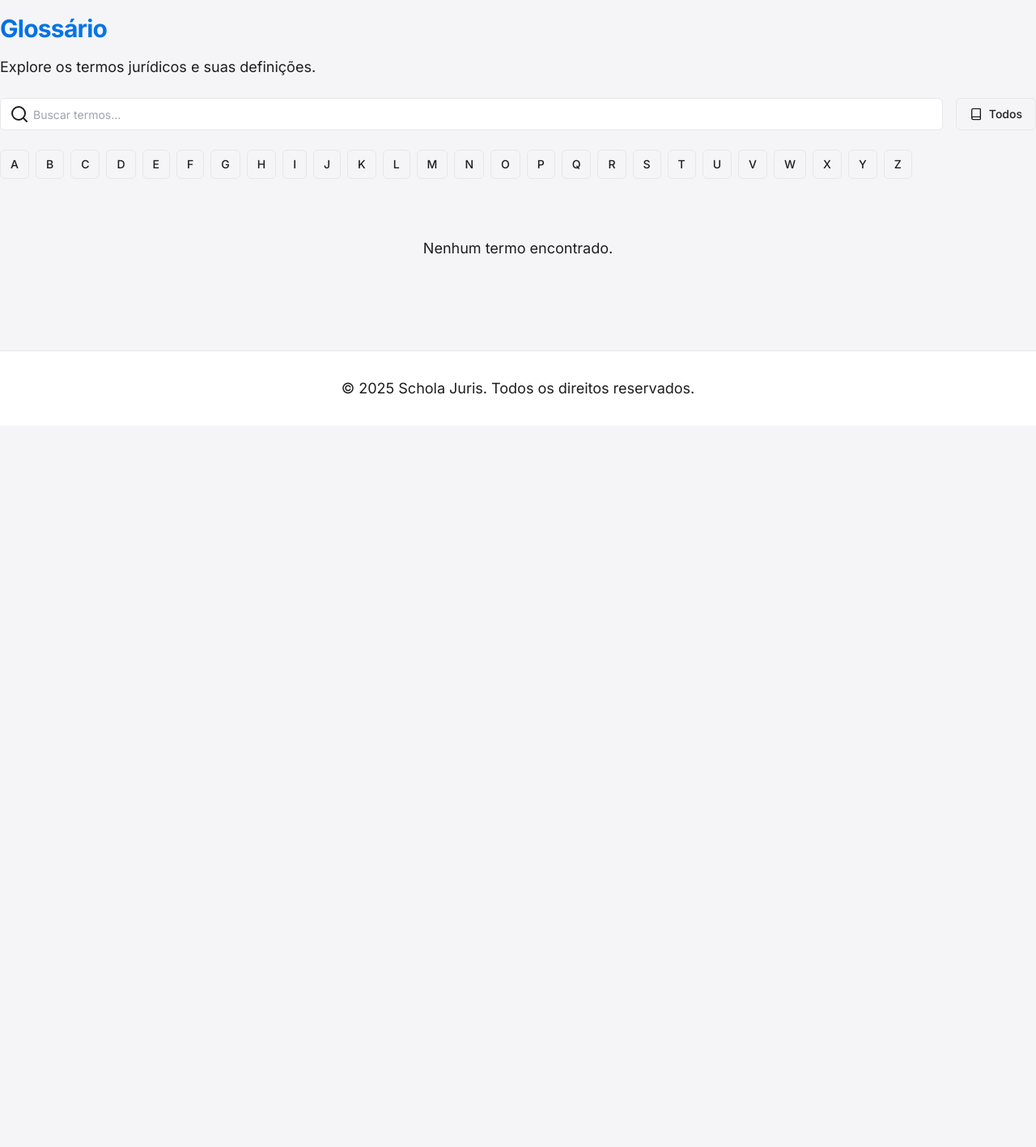
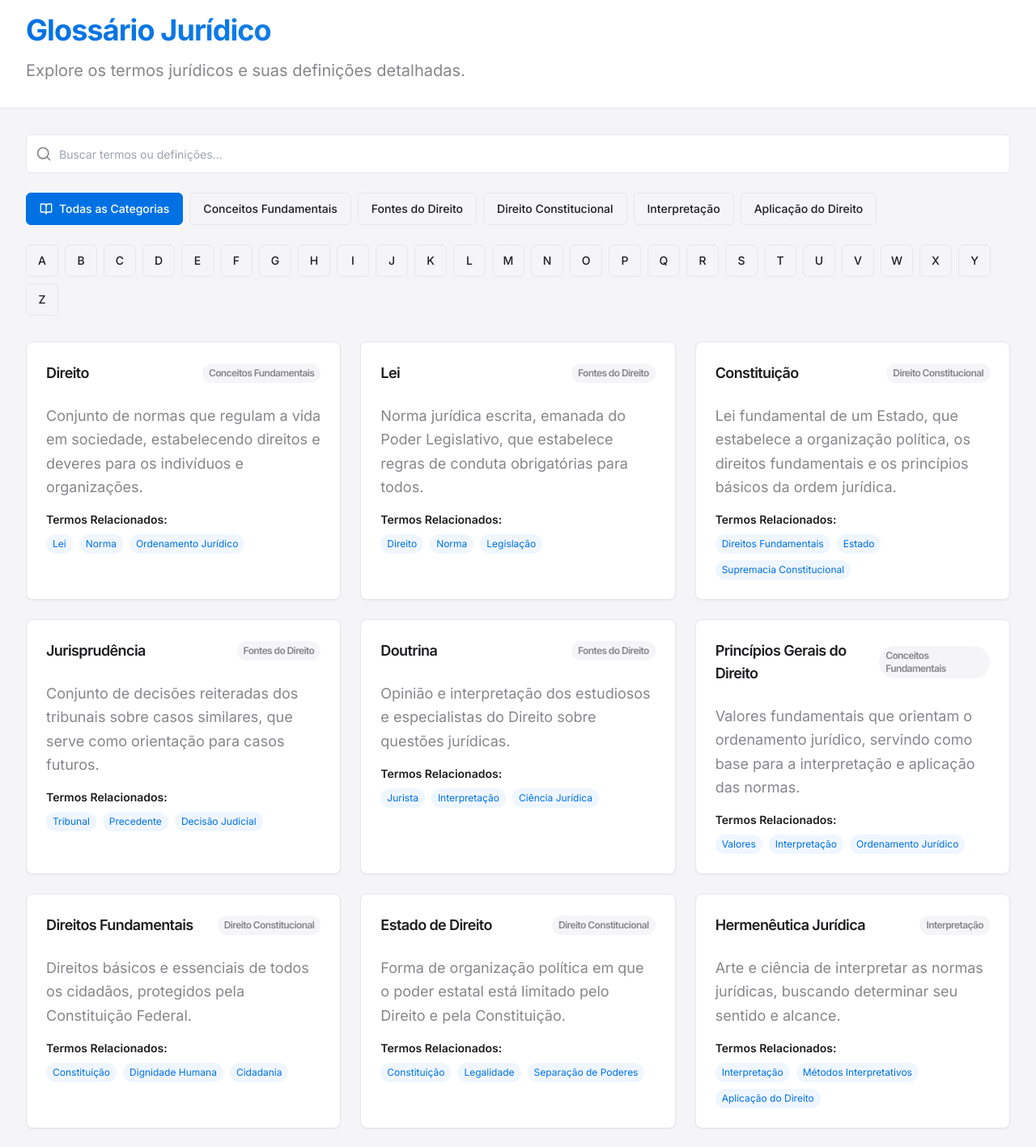
Before and after one commit to eduardobochnia/scholajuris, a Next.js app: page /glossario in a window 1280 px wide. Shown: the part 80-1497 px from the top of the page at 81% size. Before the commit the page ends 800 px from the top, so only its background shows below. Built offline with nearby package versions, Linux system fonts and the light colour scheme.

Commit message:
Corrigir módulos, biblioteca e glossário

```diff
--- a/src/app/biblioteca/page.tsx
+++ b/src/app/biblioteca/page.tsx
@@ -4,7 +4,7 @@ import { useState, useEffect } from 'react';
 import { Card, CardContent, CardHeader, CardTitle } from '@/components/ui/card';
 import { Input } from '@/components/ui/input';
 import { Button } from '@/components/ui/button';
-import { Search, Book, BookOpen, Bookmark } from 'lucide-react';
+import { Search, Book, BookOpen, Bookmark, AlertCircle } from 'lucide-react';
 import Link from 'next/link';
 
 interface Module {
@@ -12,10 +12,11 @@ interface Module {
   title: string;
   description: string;
   order: number;
+  slug: string;
   pills: {
     id: string;
     title: string;
-    description: string;
+    slug: string;
     order: number;
   }[];
 }
@@ -30,13 +31,19 @@ export default function BibliotecaPage() {
   useEffect(() => {
     const fetchModules = async () => {
       try {
+        console.log('🔄 Carregando biblioteca...');
+
         const response = await fetch('/api/content/modules');
         if (!response.ok) {
-          throw new Error('Erro ao carregar módulos');
+          const errorData = await response.json();
+          throw new Error(errorData.details || errorData.error || 'Erro ao carregar módulos');
         }
         const data = await response.json();
+
+        console.log('✅ Biblioteca carregada:', data);
         setModules(data);
       } catch (err) {
+        console.error('❌ Erro ao carregar biblioteca:', err);
         setError(err instanceof Error ? err.message : 'Erro desconhecido');
       } finally {
         setLoading(false);
@@ -50,8 +57,7 @@ export default function BibliotecaPage() {
     const matchesSearch = module.title.toLowerCase().includes(searchQuery.toLowerCase()) ||
       module.description.toLowerCase().includes(searchQuery.toLowerCase()) ||
       module.pills.some(pill =>
-        pill.title.toLowerCase().includes(searchQuery.toLowerCase()) ||
-        pill.description.toLowerCase().includes(searchQuery.toLowerCase())
+        pill.title.toLowerCase().includes(searchQuery.toLowerCase())
       );
 
     if (selectedModule) {
@@ -63,75 +69,106 @@ export default function BibliotecaPage() {
 
   if (loading) {
     return (
-      <div className="flex items-center justify-center min-h-screen">
-        <div className="animate-spin rounded-full h-8 w-8 border-b-2 border-primary"></div>
+      <div className="min-h-screen bg-[#f5f5f7] flex items-center justify-center">
+        <div className="text-center">
+          <div className="animate-spin rounded-full h-12 w-12 border-b-2 border-[#0071e3] mx-auto mb-4"></div>
+          <p className="text-[#86868b]">Carregando biblioteca...</p>
+        </div>
       </div>
     );
   }
 
   if (error) {
     return (
-      <div className="p-4 text-red-500">
-        Erro ao carregar biblioteca: {error}
+      <div className="min-h-screen bg-[#f5f5f7] flex items-center justify-center">
+        <div className="text-center max-w-md mx-auto p-6">
+          <AlertCircle className="h-16 w-16 text-red-500 mx-auto mb-4" />
+          <h2 className="text-xl font-bold text-[#1d1d1f] mb-2">Erro ao carregar biblioteca</h2>
+          <p className="text-red-500 mb-4">{error}</p>
+          <button
+            onClick={() => window.location.reload()}
+            className="bg-[#0071e3] text-white px-6 py-2 rounded-lg hover:bg-[#0077ED] transition-colors duration-200"
+          >
+            Tentar Novamente
+          </button>
+        </div>
       </div>
     );
   }
 
   return (
-    <div className="container mx-auto py-8">
-      <div className="mb-8">
-        <h1 className="text-3xl font-bold mb-4">Biblioteca</h1>
-        <p className="text-muted-foreground mb-6">
-          Explore todo o conteúdo disponível e encontre o que você precisa.
-        </p>
+    <div className="min-h-screen bg-[#f5f5f7]">
+      {/* Header */}
+      <div className="bg-white border-b border-gray-200">
+        <div className="max-w-7xl mx-auto px-4 sm:px-6 lg:px-8 py-8">
+          <h1 className="text-4xl font-bold text-[#1d1d1f] mb-4">Biblioteca</h1>
+          <p className="text-xl text-[#86868b]">
+            Explore todo o conteúdo disponível e encontre o que você precisa.
+          </p>
+        </div>
+      </div>
 
-        <div className="flex gap-4 mb-6">
+      <div className="max-w-7xl mx-auto px-4 sm:px-6 lg:px-8 py-8">
+        {/* Search and Filters */}
+        <div className="flex gap-4 mb-8">
           <div className="relative flex-1">
-            <Search className="absolute left-3 top-1/2 transform -translate-y-1/2 text-muted-foreground" />
+            <Search className="absolute left-3 top-1/2 transform -translate-y-1/2 text-[#86868b] w-5 h-5" />
             <Input
               type="text"
               placeholder="Buscar por título, descrição ou conteúdo..."
               value={searchQuery}
               onChange={(e) => setSearchQuery(e.target.value)}
-              className="pl-10"
+              className="pl-10 h-12 bg-white border-gray-200 focus:border-[#0071e3] focus:ring-[#0071e3]"
             />
           </div>
           <Button
             variant="outline"
             onClick={() => setSelectedModule(null)}
-            className={!selectedModule ? 'bg-primary text-primary-foreground' : ''}
+            className={`h-12 px-6 ${!selectedModule ? 'bg-[#0071e3] text-white border-[#0071e3]' : 'border-gray-200'}`}
           >
             <Book className="mr-2 h-4 w-4" />
             Todos
           </Button>
         </div>
 
+        {/* Content Grid */}
         <div className="grid grid-cols-1 md:grid-cols-2 lg:grid-cols-3 gap-6">
           {filteredModules.map((module) => (
-            <Card key={module.id}>
+            <Card key={module.id} className="bg-white shadow-sm hover:shadow-lg transition-shadow duration-300">
               <CardHeader>
-                <CardTitle className="flex items-center gap-2">
-                  <BookOpen className="h-5 w-5" />
+                <CardTitle className="flex items-center gap-3 text-[#1d1d1f]">
+                  <div className="w-10 h-10 bg-gradient-to-br from-[#0071e3] to-[#007AFF] rounded-lg flex items-center justify-center">
+                    <BookOpen className="h-5 w-5 text-white" />
+                  </div>
                   {module.title}
                 </CardTitle>
               </CardHeader>
               <CardContent>
-                <p className="text-muted-foreground mb-4">
+                <p className="text-[#86868b] mb-4 line-clamp-2">
                   {module.description}
                 </p>
                 <div className="space-y-2">
-                  {module.pills.map((pill) => (
+                  <h4 className="font-medium text-[#1d1d1f] text-sm">Pílulas disponíveis:</h4>
+                  {module.pills.slice(0, 3).map((pill) => (
                     <Link
                       key={pill.id}
-                      href={`/pilulas/${pill.id}`}
-                      className="block p-2 hover:bg-muted rounded-md transition-colors"
+                      href={`/pilulas/${pill.slug}`}
+                      className="block p-2 hover:bg-[#f5f5f7] rounded-md transition-colors"
                     >
                       <div className="flex items-center gap-2">
-                        <Bookmark className="h-4 w-4 text-muted-foreground" />
-                        <span>{pill.title}</span>
+                        <Bookmark className="h-4 w-4 text-[#86868b]" />
+                        <span className="text-sm text-[#1d1d1f]">{pill.title}</span>
                       </div>
                     </Link>
                   ))}
+                  {module.pills.length > 3 && (
+                    <Link
+                      href={`/modulos/${module.slug}`}
+                      className="block p-2 text-[#0071e3] hover:text-[#0077ED] text-sm font-medium transition-colors"
+                    >
+                      Ver todas as {module.pills.length} pílulas →
+                    </Link>
+                  )}
                 </div>
               </CardContent>
             </Card>
@@ -140,9 +177,43 @@ export default function BibliotecaPage() {
 
         {filteredModules.length === 0 && (
           <div className="text-center py-12">
-            <p className="text-muted-foreground">
-              Nenhum conteúdo encontrado para "{searchQuery}".
+            <Book className="h-16 w-16 text-[#86868b] mx-auto mb-4" />
+            <h3 className="text-xl font-semibold text-[#1d1d1f] mb-2">
+              Nenhum conteúdo encontrado
+            </h3>
+            <p className="text-[#86868b]">
+              {searchQuery
+                ? `Nenhum resultado para "${searchQuery}".`
+                : 'Nenhum conteúdo disponível no momento.'
+              }
             </p>
+          </div>
+        )}
+
+        {/* Statistics */}
+        {modules.length > 0 && (
+          <div className="mt-12 bg-white rounded-2xl p-8 shadow-sm">
+            <h2 className="text-2xl font-bold text-[#1d1d1f] mb-6">Estatísticas da Biblioteca</h2>
+            <div className="grid grid-cols-1 md:grid-cols-3 gap-6">
+              <div className="text-center">
+                <div className="text-3xl font-bold text-[#0071e3] mb-2">
+                  {modules.length}
+                </div>
+                <div className="text-[#86868b]">Módulos Disponíveis</div>
+              </div>
+              <div className="text-center">
+                <div className="text-3xl font-bold text-[#34C759] mb-2">
+                  {modules.reduce((acc, module) => acc + module.pills.length, 0)}
+                </div>
+                <div className="text-[#86868b]">Total de Pílulas</div>
+              </div>
+              <div className="text-center">
+                <div className="text-3xl font-bold text-[#FF9500] mb-2">
+                  {Math.round(modules.reduce((acc, module) => acc + module.pills.length, 0) / modules.length)}
+                </div>
+                <div className="text-[#86868b]">Média por Módulo</div>
+              </div>
+            </div>
           </div>
         )}
       </div>
--- a/src/app/glossario/page.tsx
+++ b/src/app/glossario/page.tsx
@@ -4,107 +4,187 @@ import { useState, useEffect } from 'react';
 import { Card, CardContent, CardHeader, CardTitle } from '@/components/ui/card';
 import { Input } from '@/components/ui/input';
 import { Button } from '@/components/ui/button';
-import { Search, Book, Plus } from 'lucide-react';
-import Link from 'next/link';
+import { Search, Book, Plus, BookOpen } from 'lucide-react';
 
 interface GlossaryTerm {
   id: string;
   term: string;
   definition: string;
-  createdBy: string;
-  relatedTerms: {
-    id: string;
-    term: string;
-  }[];
+  category: string;
+  relatedTerms?: string[];
 }
+
+// Dados simulados do glossário
+const mockGlossaryTerms: GlossaryTerm[] = [
+  {
+    id: '1',
+    term: 'Direito',
+    definition: 'Conjunto de normas que regulam a vida em sociedade, estabelecendo direitos e deveres para os indivíduos e organizações.',
+    category: 'Conceitos Fundamentais',
+    relatedTerms: ['Lei', 'Norma', 'Ordenamento Jurídico']
+  },
+  {
+    id: '2',
+    term: 'Lei',
+    definition: 'Norma jurídica escrita, emanada do Poder Legislativo, que estabelece regras de conduta obrigatórias para todos.',
+    category: 'Fontes do Direito',
+    relatedTerms: ['Direito', 'Norma', 'Legislação']
+  },
+  {
+    id: '3',
+    term: 'Constituição',
+    definition: 'Lei fundamental de um Estado, que estabelece a organização política, os direitos fundamentais e os princípios básicos da ordem jurídica.',
+    category: 'Direito Constitucional',
+    relatedTerms: ['Direitos Fundamentais', 'Estado', 'Supremacia Constitucional']
+  },
+  {
+    id: '4',
+    term: 'Jurisprudência',
+    definition: 'Conjunto de decisões reiteradas dos tribunais sobre casos similares, que serve como orientação para casos futuros.',
+    category: 'Fontes do Direito',
+    relatedTerms: ['Tribunal', 'Precedente', 'Decisão Judicial']
+  },
+  {
+    id: '5',
+    term: 'Doutrina',
+    definition: 'Opinião e interpretação dos estudiosos e especialistas do Direito sobre questões jurídicas.',
+    category: 'Fontes do Direito',
+    relatedTerms: ['Jurista', 'Interpretação', 'Ciência Jurídica']
+  },
+  {
+    id: '6',
+    term: 'Princípios Gerais do Direito',
+    definition: 'Valores fundamentais que orientam o ordenamento jurídico, servindo como base para a interpretação e aplicação das normas.',
+    category: 'Conceitos Fundamentais',
+    relatedTerms: ['Valores', 'Interpretação', 'Ordenamento Jurídico']
+  },
+  {
+    id: '7',
+    term: 'Direitos Fundamentais',
+    definition: 'Direitos básicos e essenciais de todos os cidadãos, protegidos pela Constituição Federal.',
+    category: 'Direito Constitucional',
+    relatedTerms: ['Constituição', 'Dignidade Humana', 'Cidadania']
+  },
+  {
+    id: '8',
+    term: 'Estado de Direito',
+    definition: 'Forma de organização política em que o poder estatal está limitado pelo Direito e pela Constituição.',
+    category: 'Direito Constitucional',
+    relatedTerms: ['Constituição', 'Legalidade', 'Separação de Poderes']
+  },
+  {
+    id: '9',
+    term: 'Hermenêutica Jurídica',
+    definition: 'Arte e ciência de interpretar as normas jurídicas, buscando determinar seu sentido e alcance.',
+    category: 'Interpretação',
+    relatedTerms: ['Interpretação', 'Métodos Interpretativos', 'Aplicação do Direito']
+  },
+  {
+    id: '10',
+    term: 'Subsunção',
+    definition: 'Processo lógico de aplicação da norma jurídica ao caso concreto, verificando se os fatos se enquadram na hipótese normativa.',
+    category: 'Aplicação do Direito',
+    relatedTerms: ['Aplicação', 'Norma', 'Caso Concreto']
+  }
+];
 
 export default function GlossarioPage() {
   const [terms, setTerms] = useState<GlossaryTerm[]>([]);
   const [loading, setLoading] = useState(true);
-  const [error, setError] = useState<string | null>(null);
   const [searchQuery, setSearchQuery] = useState('');
   const [selectedLetter, setSelectedLetter] = useState<string | null>(null);
+  const [selectedCategory, setSelectedCategory] = useState<string | null>(null);
 
   useEffect(() => {
-    const fetchTerms = async () => {
-      try {
-        const url = new URL('/api/glossary', window.location.origin);
-        if (searchQuery) {
-          url.searchParams.set('q', searchQuery);
-        } else if (selectedLetter) {
-          url.searchParams.set('letter', selectedLetter);
-        }
-
-        const response = await fetch(url);
-        if (!response.ok) {
-          throw new Error('Erro ao carregar termos');
-        }
-        const data = await response.json();
-        setTerms(data);
-      } catch (err) {
-        setError(err instanceof Error ? err.message : 'Erro desconhecido');
-      } finally {
+    // Simular carregamento
+    setTimeout(() => {
+      setTerms(mockGlossaryTerms);
       setLoading(false);
-      }
-    };
-
-    fetchTerms();
-  }, [searchQuery, selectedLetter]);
+    }, 500);
+  }, []);
 
   const alphabet = 'ABCDEFGHIJKLMNOPQRSTUVWXYZ'.split('');
+  const categories = Array.from(new Set(terms.map(term => term.category)));
+
+  const filteredTerms = terms.filter(term => {
+    const matchesSearch = searchQuery === '' ||
+      term.term.toLowerCase().includes(searchQuery.toLowerCase()) ||
+      term.definition.toLowerCase().includes(searchQuery.toLowerCase());
+
+    const matchesLetter = selectedLetter === null ||
+      term.term.toUpperCase().startsWith(selectedLetter);
+
+    const matchesCategory = selectedCategory === null ||
+      term.category === selectedCategory;
+
+    return matchesSearch && matchesLetter && matchesCategory;
+  });
 
   if (loading) {
     return (
-      <div className="flex items-center justify-center min-h-screen">
-        <div className="animate-spin rounded-full h-8 w-8 border-b-2 border-primary"></div>
+      <div className="min-h-screen bg-[#f5f5f7] flex items-center justify-center">
+        <div className="text-center">
+          <div className="animate-spin rounded-full h-12 w-12 border-b-2 border-[#0071e3] mx-auto mb-4"></div>
+          <p className="text-[#86868b]">Carregando glossário...</p>
         </div>
-    );
-  }
-
-  if (error) {
-    return (
-      <div className="p-4 text-red-500">
-        Erro ao carregar glossário: {error}
       </div>
     );
   }
 
   return (
-    <div className="container mx-auto py-8">
-      <div className="mb-8">
-        <h1 className="text-3xl font-bold mb-4">Glossário</h1>
-        <p className="text-muted-foreground mb-6">
-          Explore os termos jurídicos e suas definições.
+    <div className="min-h-screen bg-[#f5f5f7]">
+      {/* Header */}
+      <div className="bg-white border-b border-gray-200">
+        <div className="max-w-7xl mx-auto px-4 sm:px-6 lg:px-8 py-8">
+          <h1 className="text-4xl font-bold text-[#1d1d1f] mb-4">Glossário Jurídico</h1>
+          <p className="text-xl text-[#86868b]">
+            Explore os termos jurídicos e suas definições detalhadas.
           </p>
+        </div>
+      </div>
 
-        <div className="flex gap-4 mb-6">
-          <div className="relative flex-1">
-            <Search className="absolute left-3 top-1/2 transform -translate-y-1/2 text-muted-foreground" />
+      <div className="max-w-7xl mx-auto px-4 sm:px-6 lg:px-8 py-8">
+        {/* Search and Filters */}
+        <div className="space-y-6 mb-8">
+          {/* Search Bar */}
+          <div className="relative">
+            <Search className="absolute left-3 top-1/2 transform -translate-y-1/2 text-[#86868b] w-5 h-5" />
             <Input
               type="text"
-              placeholder="Buscar termos..."
+              placeholder="Buscar termos ou definições..."
               value={searchQuery}
               onChange={(e) => {
                 setSearchQuery(e.target.value);
                 setSelectedLetter(null);
               }}
-              className="pl-10"
+              className="pl-10 h-12 bg-white border-gray-200 focus:border-[#0071e3] focus:ring-[#0071e3]"
             />
           </div>
+
+          {/* Category Filter */}
+          <div className="flex flex-wrap gap-2">
             <Button
               variant="outline"
-            onClick={() => {
-              setSearchQuery('');
-              setSelectedLetter(null);
-            }}
-            className={!searchQuery && !selectedLetter ? 'bg-primary text-primary-foreground' : ''}
+              onClick={() => setSelectedCategory(null)}
+              className={`${!selectedCategory ? 'bg-[#0071e3] text-white border-[#0071e3]' : 'border-gray-200'}`}
             >
-            <Book className="mr-2 h-4 w-4" />
-            Todos
+              <BookOpen className="mr-2 h-4 w-4" />
+              Todas as Categorias
             </Button>
+            {categories.map((category) => (
+              <Button
+                key={category}
+                variant="outline"
+                onClick={() => setSelectedCategory(category)}
+                className={`${selectedCategory === category ? 'bg-[#0071e3] text-white border-[#0071e3]' : 'border-gray-200'}`}
+              >
+                {category}
+              </Button>
+            ))}
           </div>
 
-        <div className="flex flex-wrap gap-2 mb-6">
+          {/* Alphabet Filter */}
+          <div className="flex flex-wrap gap-2">
             {alphabet.map((letter) => (
               <Button
                 key={letter}
@@ -114,40 +194,42 @@ export default function GlossarioPage() {
                   setSearchQuery('');
                   setSelectedLetter(letter);
                 }}
-              className={selectedLetter === letter ? 'bg-primary text-primary-foreground' : ''}
+                className={`w-10 h-10 p-0 ${selectedLetter === letter ? 'bg-[#0071e3] text-white border-[#0071e3]' : 'border-gray-200'}`}
               >
                 {letter}
               </Button>
             ))}
           </div>
+        </div>
 
+        {/* Terms Grid */}
         <div className="grid grid-cols-1 md:grid-cols-2 lg:grid-cols-3 gap-6">
-          {terms.map((term) => (
-            <Card key={term.id}>
+          {filteredTerms.map((term) => (
+            <Card key={term.id} className="bg-white shadow-sm hover:shadow-lg transition-shadow duration-300">
               <CardHeader>
-                <CardTitle className="flex items-center justify-between">
-                  <span>{term.term}</span>
-                  <Button variant="ghost" size="sm">
-                    <Plus className="h-4 w-4" />
-                  </Button>
+                <CardTitle className="flex items-center justify-between text-[#1d1d1f]">
+                  <span className="text-lg">{term.term}</span>
+                  <div className="text-xs bg-[#f5f5f7] px-2 py-1 rounded-full text-[#86868b]">
+                    {term.category}
+                  </div>
                 </CardTitle>
               </CardHeader>
               <CardContent>
-                <p className="text-muted-foreground mb-4">
+                <p className="text-[#86868b] mb-4 leading-relaxed">
                   {term.definition}
                 </p>
-                {term.relatedTerms.length > 0 && (
+                {term.relatedTerms && term.relatedTerms.length > 0 && (
                   <div>
-                    <h3 className="text-sm font-semibold mb-2">Termos Relacionados:</h3>
+                    <h4 className="text-sm font-semibold mb-2 text-[#1d1d1f]">Termos Relacionados:</h4>
                     <div className="flex flex-wrap gap-2">
-                      {term.relatedTerms.map((relatedTerm) => (
-                        <Link
-                          key={relatedTerm.id}
-                          href={`/glossario?term=${relatedTerm.id}`}
-                          className="text-sm text-primary hover:underline"
+                      {term.relatedTerms.map((relatedTerm, index) => (
+                        <span
+                          key={index}
+                          className="text-xs text-[#0071e3] bg-blue-50 px-2 py-1 rounded-full cursor-pointer hover:bg-blue-100 transition-colors"
+                          onClick={() => setSearchQuery(relatedTerm)}
                         >
-                          {relatedTerm.term}
-                        </Link>
+                          {relatedTerm}
+                        </span>
                       ))}
                     </div>
                   </div>
@@ -157,17 +239,46 @@ export default function GlossarioPage() {
           ))}
         </div>
 
-        {terms.length === 0 && (
+        {filteredTerms.length === 0 && (
           <div className="text-center py-12">
-            <p className="text-muted-foreground">
+            <Book className="h-16 w-16 text-[#86868b] mx-auto mb-4" />
+            <h3 className="text-xl font-semibold text-[#1d1d1f] mb-2">
+              Nenhum termo encontrado
+            </h3>
+            <p className="text-[#86868b]">
               {searchQuery
-                ? `Nenhum termo encontrado para "${searchQuery}".`
+                ? `Nenhum resultado para "${searchQuery}".`
                 : selectedLetter
                 ? `Nenhum termo encontrado começando com "${selectedLetter}".`
-                : 'Nenhum termo encontrado.'}
+                : 'Nenhum termo encontrado com os filtros aplicados.'}
             </p>
           </div>
         )}
+
+        {/* Statistics */}
+        <div className="mt-12 bg-white rounded-2xl p-8 shadow-sm">
+          <h2 className="text-2xl font-bold text-[#1d1d1f] mb-6">Estatísticas do Glossário</h2>
+          <div className="grid grid-cols-1 md:grid-cols-3 gap-6">
+            <div className="text-center">
+              <div className="text-3xl font-bold text-[#0071e3] mb-2">
+                {terms.length}
+              </div>
+              <div className="text-[#86868b]">Termos Disponíveis</div>
+            </div>
+            <div className="text-center">
+              <div className="text-3xl font-bold text-[#34C759] mb-2">
+                {categories.length}
+              </div>
+              <div className="text-[#86868b]">Categorias</div>
+            </div>
+            <div className="text-center">
+              <div className="text-3xl font-bold text-[#FF9500] mb-2">
+                {filteredTerms.length}
+              </div>
+              <div className="text-[#86868b]">Resultados Filtrados</div>
+            </div>
+          </div>
+        </div>
       </div>
     </div>
   );
```
Lines whose indentation alone changed are shown as unchanged.
